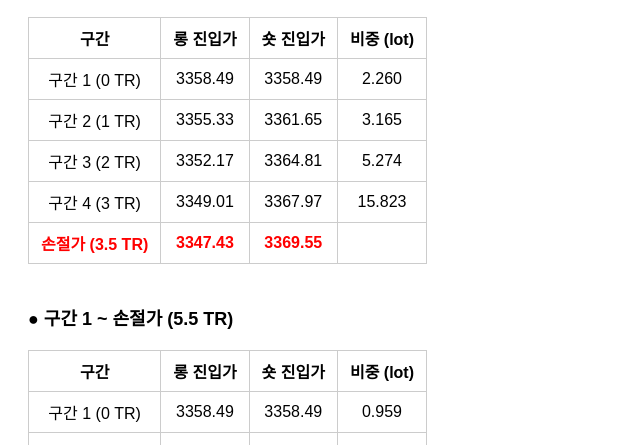
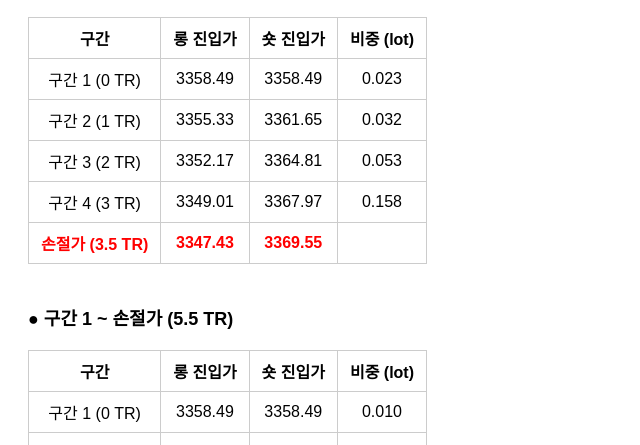
Before and after one commit to Jongha-tr/JJTR-DEMO, a plain HTML site: page index.html in a window 1280 px wide. Shown: the part 355-800 px from the top of the page, 0-640 px from the left. Drawn offline with Linux system fonts and the light colour scheme.

Commit message:
Update index.html

```diff
--- a/index.html
+++ b/index.html
@@ -96,7 +96,7 @@
           let lotDisplay = "";
           if (!isStop) {
             const distance = tr * (maxN - mult);
-            const lot = distance > 0 ? (perLoss / (distance * pipValuePerLot)).toFixed(3) : "-";
+            const lot = distance > 0 ? (perLoss / (distance * pipValuePerLot) / 100).toFixed(3) : "-";
             lotDisplay = lot;
           }
 
```
